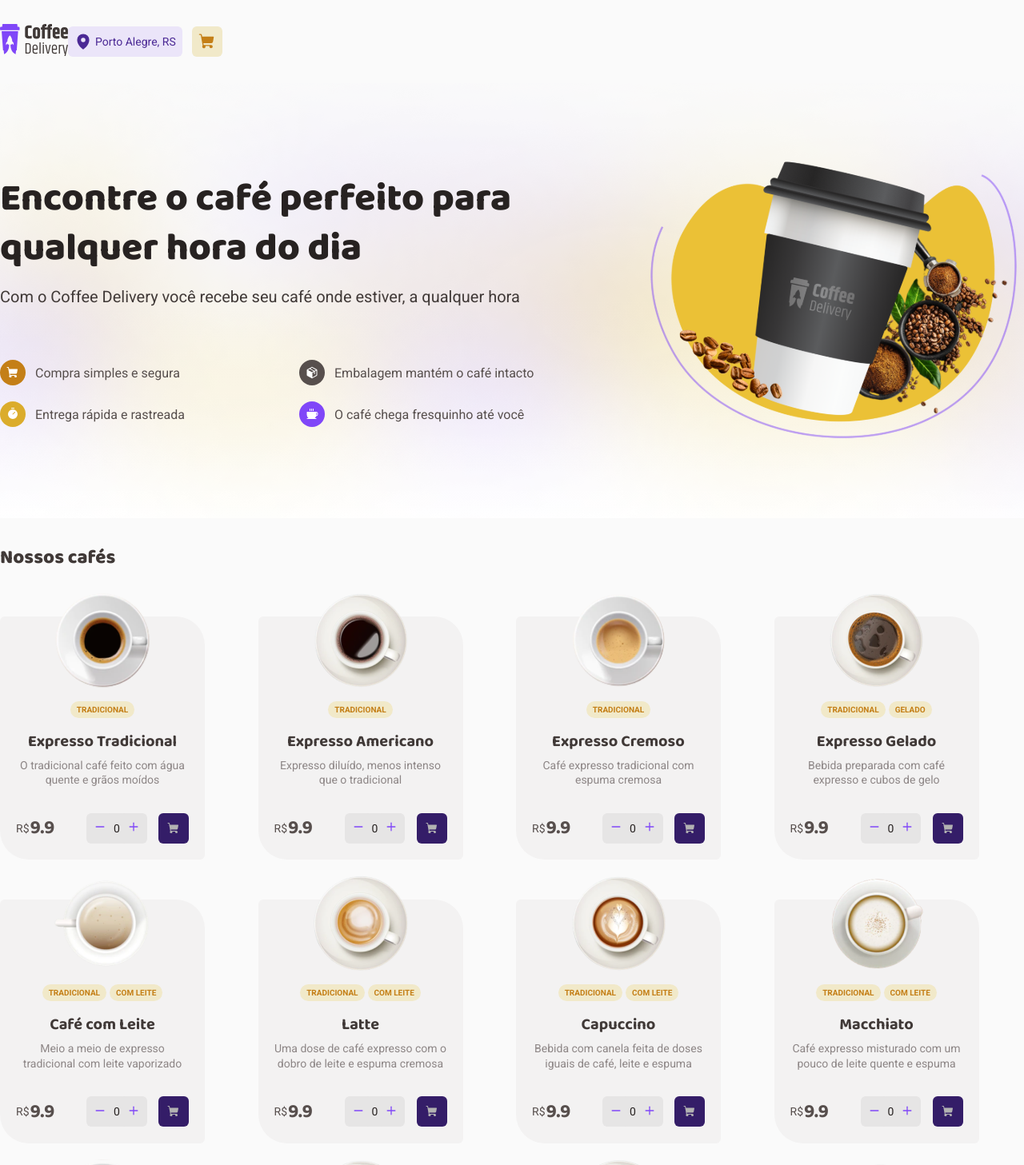
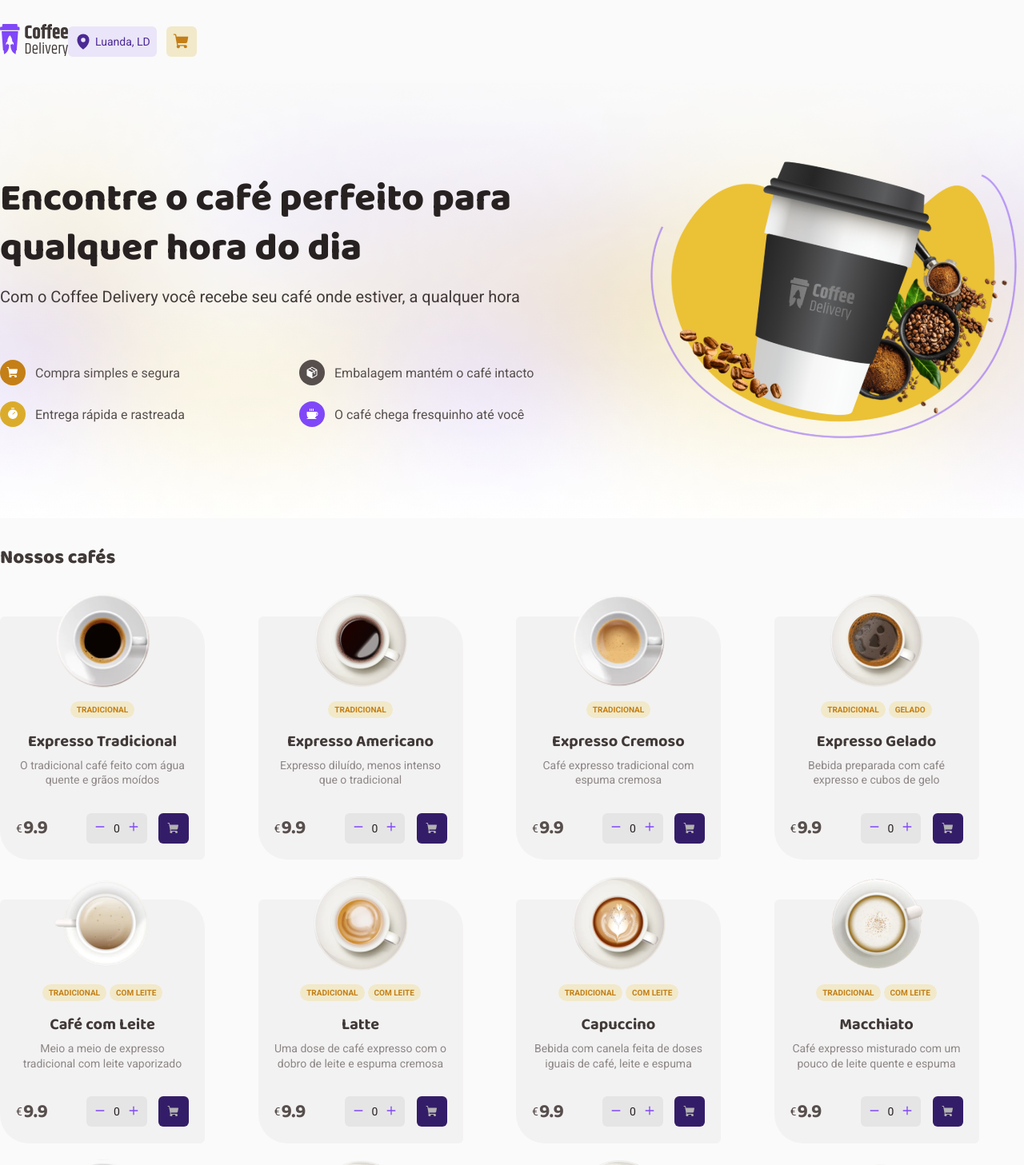
Before and after one commit to daniel-koti/coffee-delivery, a React (Vite) app: page / in a window 1280 px wide. Shown: the top 1457 px of the page at 80% size. Built offline with nearby package versions, Linux system fonts and the light colour scheme.

Commit message:
fix: currency-app

```diff
--- a/src/components/Header/index.tsx
+++ b/src/components/Header/index.tsx
@@ -22,7 +22,7 @@ export function Header() {
           <InfoHeader>
             <span>
               <MapPin weight="fill" size={22} />
-              Porto Alegre, RS
+              Luanda, LD
             </span>
 
             <NavLink to="/checkout" className="cart-container">
--- a/src/pages/Home/components/CoffeeItem/index.tsx
+++ b/src/pages/Home/components/CoffeeItem/index.tsx
@@ -40,7 +40,7 @@ export function CoffeeItem({ coffee }: CoffeeItemProps) {
       <p>{coffee.description}</p>
       <FooterCoffee>
         <Price>
-          <span>R$</span>
+          <span>€</span>
           <span>{coffee.price}</span>
         </Price>
         <ActionsFooterContent>
--- a/src/utils/format.ts
+++ b/src/utils/format.ts
@@ -1,7 +1,7 @@
 export function formatMoney(value: number) {
-  const data = new Intl.NumberFormat('pt-BR', {
+  const data = new Intl.NumberFormat('pt-PT', {
     style: 'currency',
-    currency: 'BRL',
+    currency: 'EUR',
   }).format(value)
 
   return data
```
